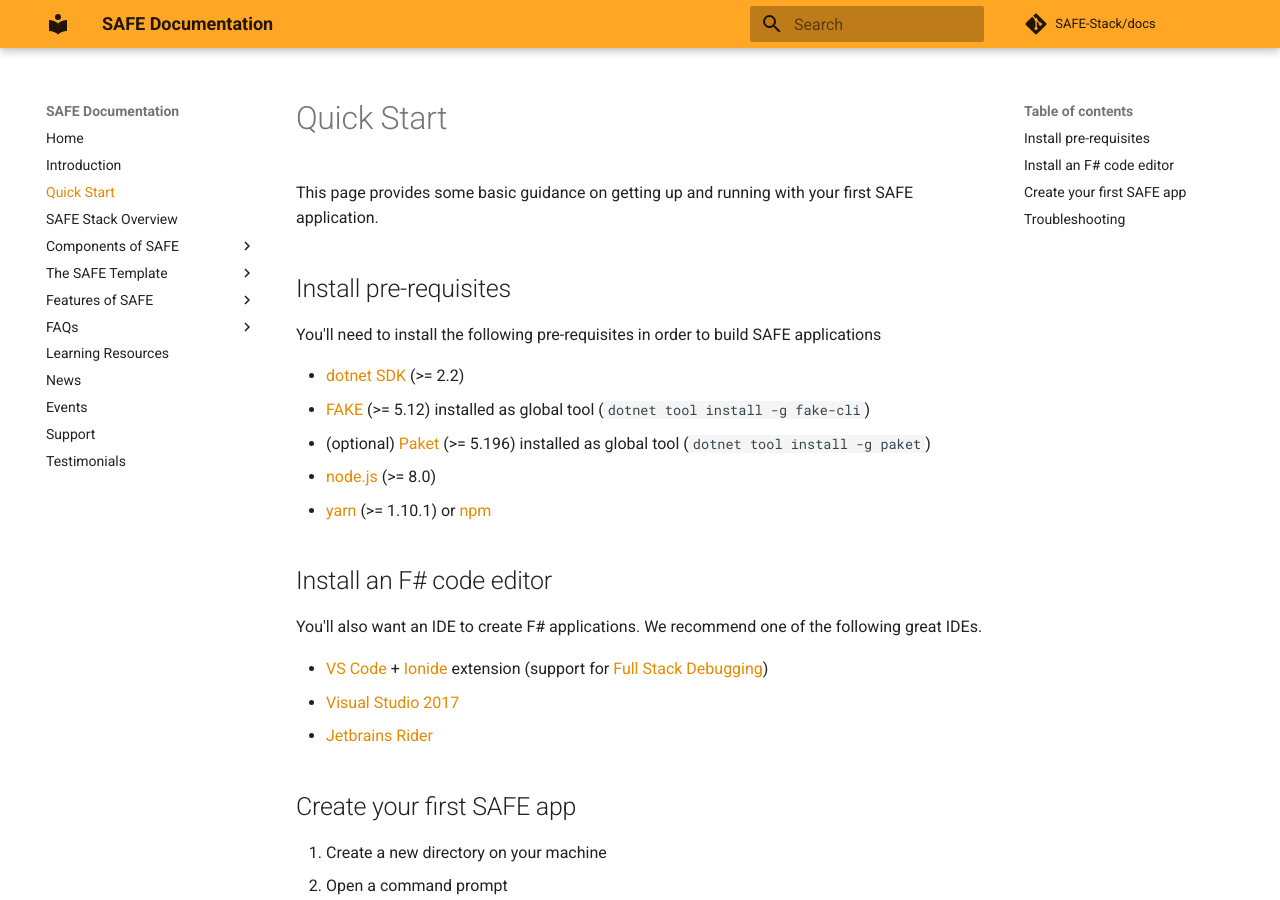
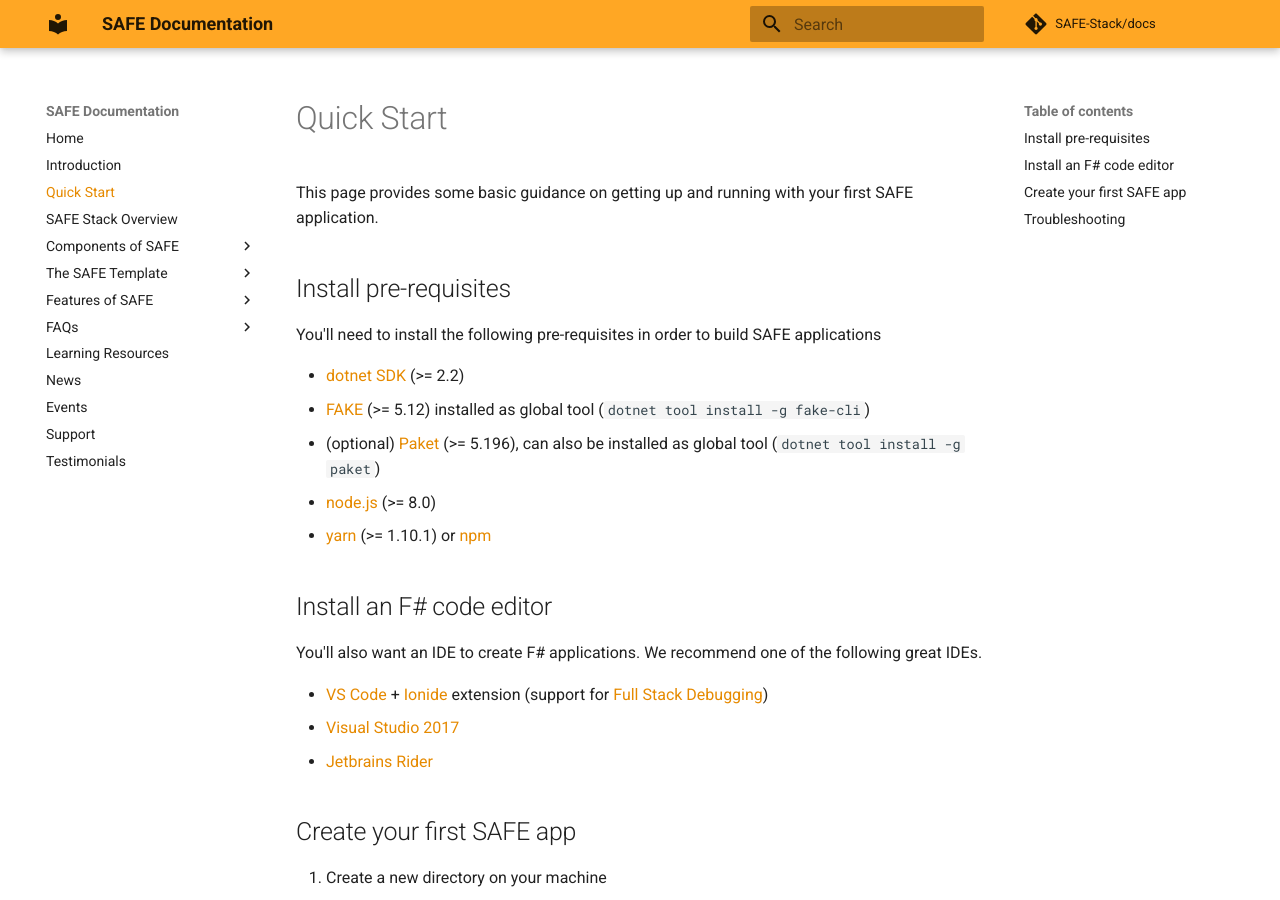
Before and after one commit to SAFE-Stack/docs, an MkDocs documentation site: the page built from docs/quickstart.md, in a window 1280 px wide and 900 px high. Built offline with MkDocs 1.6.1 and Material for MkDocs 9.7.7, drawn with Linux system fonts in a browser that asks for light colours; comment, search, counter and statistics services are not loaded.

Commit message:
Update quickstart.md

```diff
--- a/docs/quickstart.md
+++ b/docs/quickstart.md
@@ -6,7 +6,7 @@
 
 * [dotnet SDK](https://dotnet.microsoft.com/download) (>= 2.2)
 * [FAKE](https://fake.build/) (>= 5.12) installed as global tool (`dotnet tool install -g fake-cli`)
-* (optional) [Paket](https://fsprojects.github.io/Paket) (>= 5.196) installed as global tool (`dotnet tool install -g paket`)
+* (optional) [Paket](https://fsprojects.github.io/Paket) (>= 5.196), can also be installed as global tool (`dotnet tool install -g paket`)
 * [node.js](https://nodejs.org/) (>= 8.0)
 * [yarn](https://yarnpkg.com/) (>= 1.10.1) or [npm](https://www.npmjs.com/)
 
```
